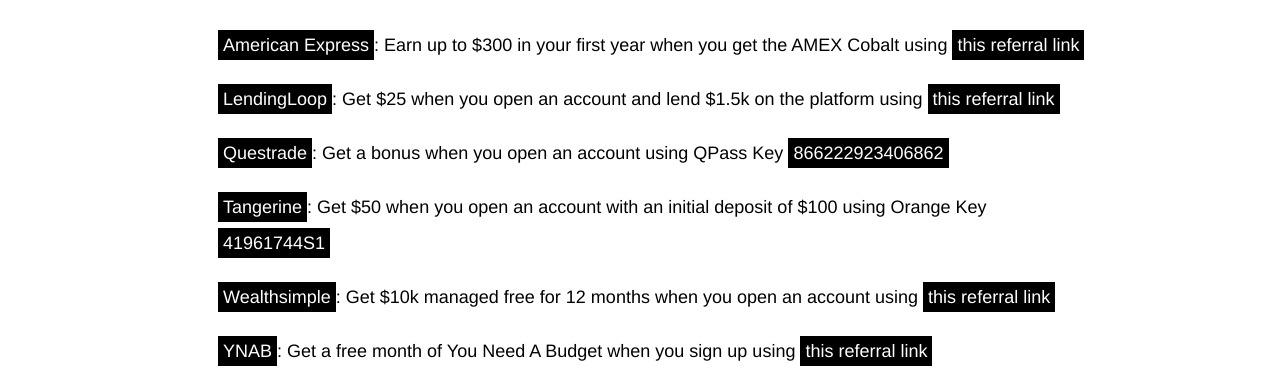
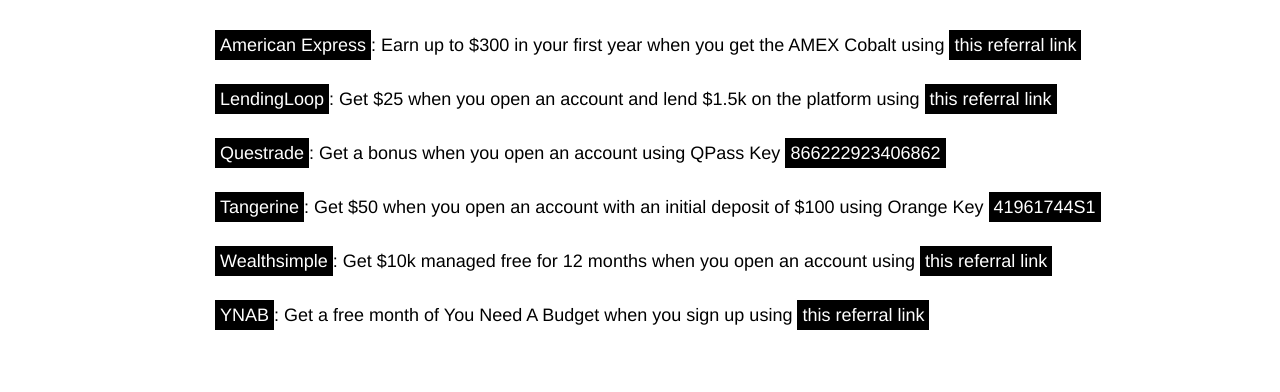
Before and after one commit to joshuabrandon/web-dev, a plain HTML site: page affiliates-site/index.html in a window 1280 px wide. Shown: the part 520-912 px from the top of the page. Drawn offline with Linux system fonts and the light colour scheme.

Commit message:
Changed width

```diff
--- a/affiliates-site/css/style.css
+++ b/affiliates-site/css/style.css
@@ -38,9 +38,10 @@ header {
 }
 
 section {
-  padding: 5px 50px;
+  padding: 5px 25px;
   margin: auto;
-  width: 80%;
+  width: 100%;
+  max-width: 980px;
 }
 
 footer {
```
